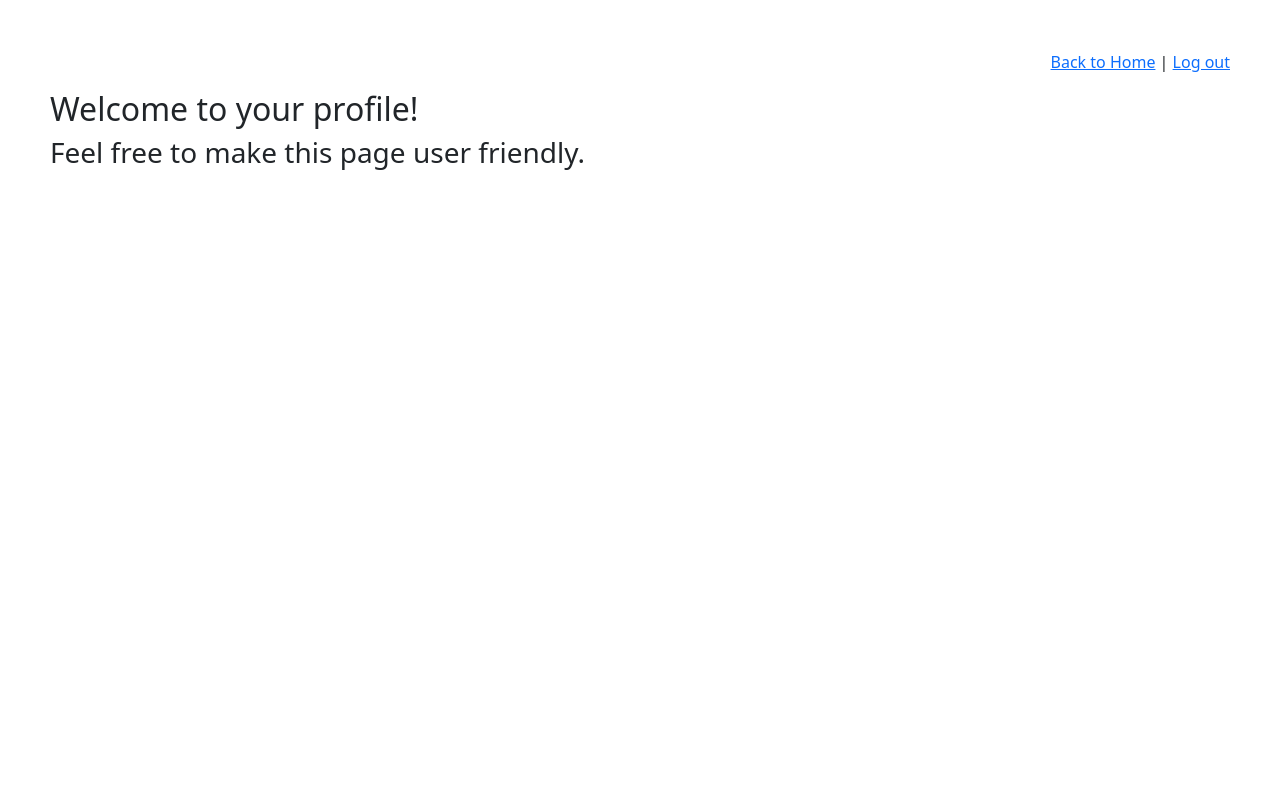
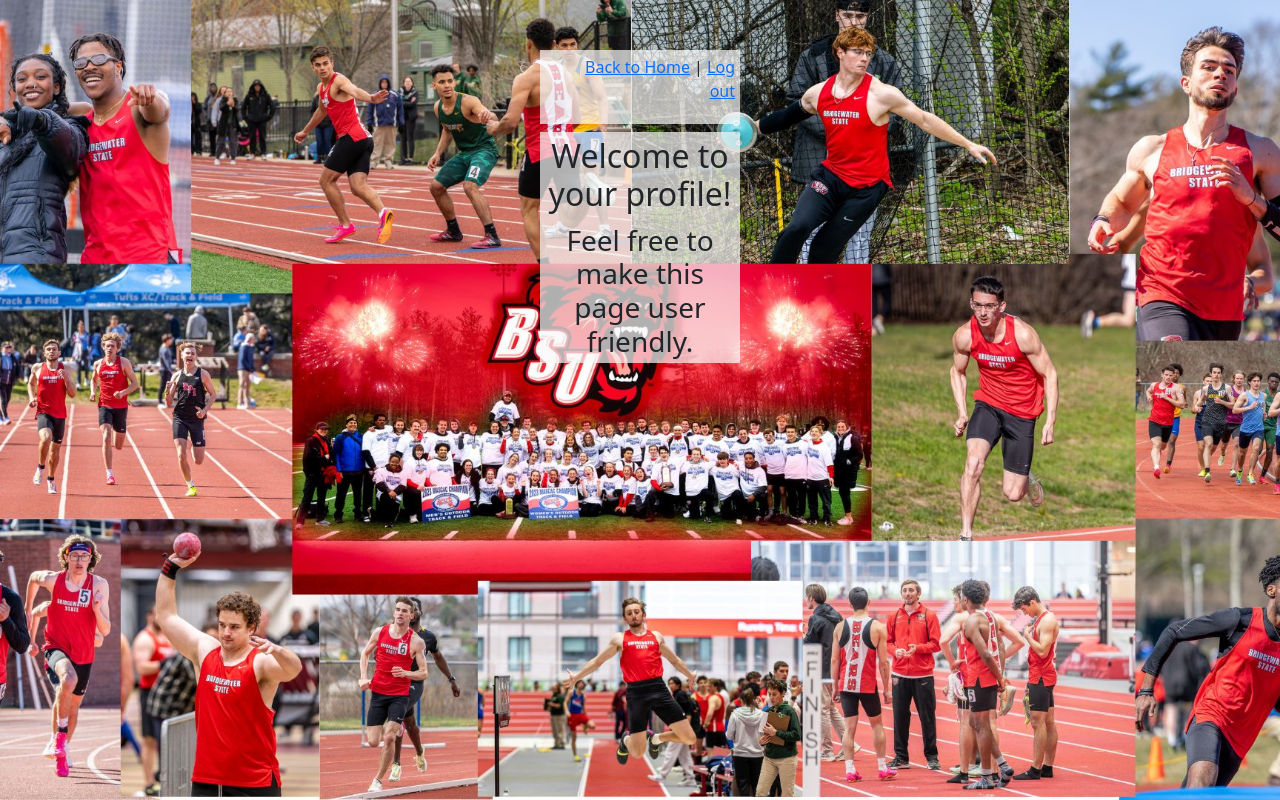
Before and after one commit to FrenchToast15/WebProject-TrackandField-Data, a website: page public/profile.html in a window 1280 px wide. Drawn offline with nearby package versions, Linux system fonts and the light colour scheme.

Commit message:
Added some spice to the the login and profile page

```diff
--- a/public/profile.html
+++ b/public/profile.html
@@ -3,17 +3,39 @@
   <title>Express</title>
   <link rel="stylesheet" href="/stylesheets/style.css">
   <link href="https://cdn.jsdelivr.net/npm/bootstrap@5.3.2/dist/css/bootstrap.min.css" rel="stylesheet">
+
+  <style>
+    body {
+      background-image: url('images/BSUCollage.jpg');
+      background-size: cover;
+      background-repeat: no-repeat;
+      background-position: center center;
+    }
+
+    .white-box {
+      background-color: rgba(249, 249, 249, 0.703);
+      padding: 5px;
+      text-align: center;
+      width: 200px; /* Adjust this value as needed */
+      height: auto; /* Adjust this value as needed, or leave it out for automatic height */
+      margin: auto;
+    }
+  </style>
+
+
 </head>
 <body>
+  <div class="white-box">
     <nav class="menu">
       <ul>
         <li><a href="/">Back to Home</a> | </li>
         <li><a href="logout">Log out</a></li>
       </ul>
     </nav>
+  </div>
   <h1><div id="name"></div> </h1>
-  <h2>Welcome to your profile!</h2>
-  <h3>Feel free to make this page user friendly.</h3>
+  <h2 class="white-box">Welcome to your profile!</h2>
+  <h3 class="white-box">Feel free to make this page user friendly.</h3>
   <br>
   <script>
     const urlParams = new URLSearchParams(window.location.search);
```
Also changed, not shown: public/login.html (+21 -5 lines), public/images/BSUCollage.jpg (added), 1 other file. Lines whose indentation alone changed are shown as unchanged.
